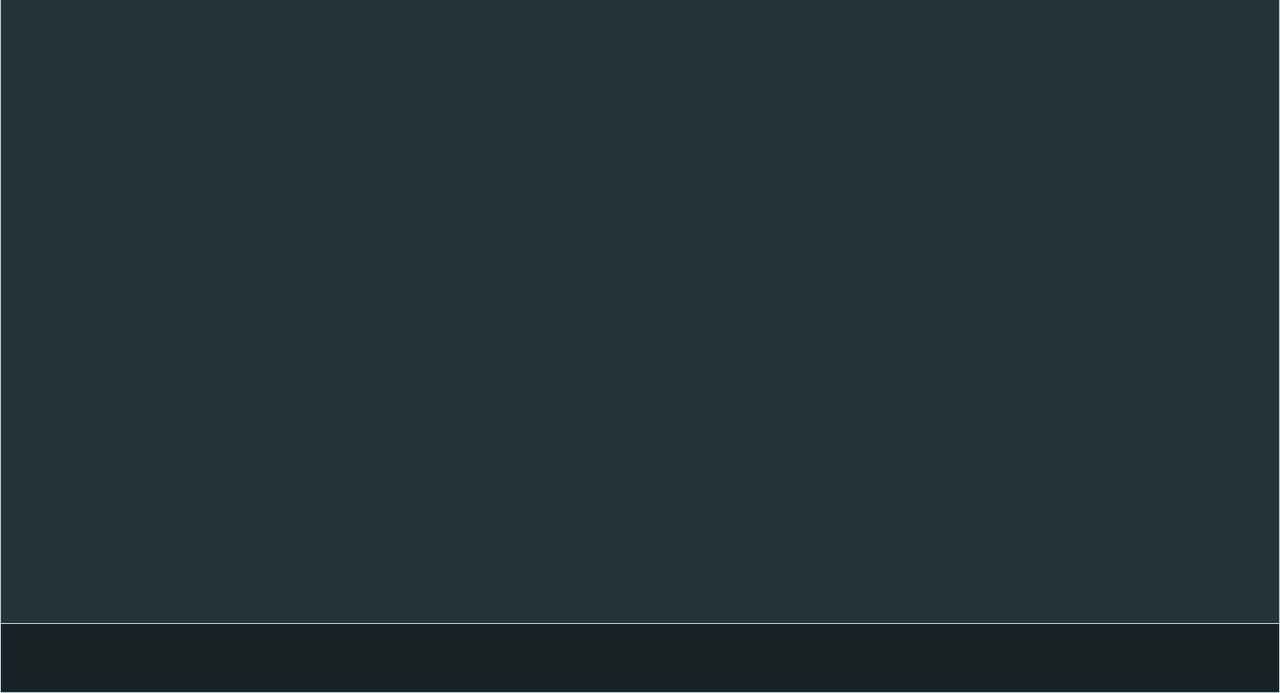
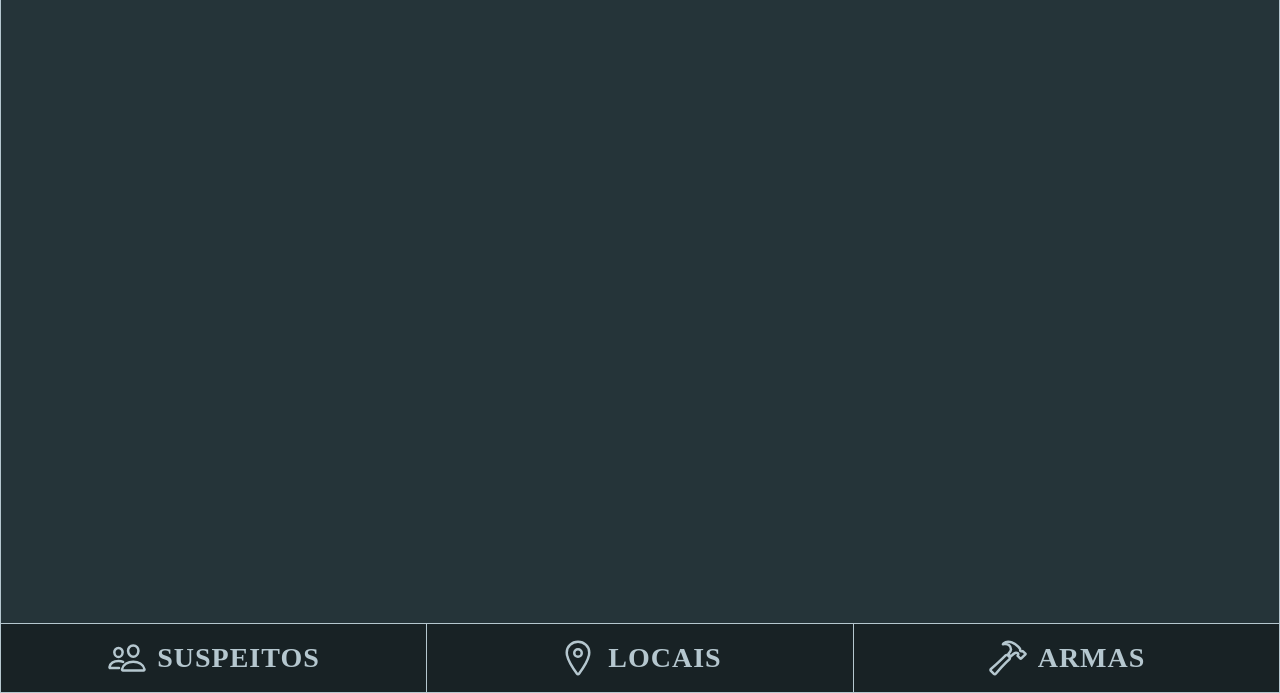
Before and after one commit to chippari/rastros-game-website, a plain HTML site: page index.html in a window 1280 px wide. Shown: the part 107-800 px from the top of the page. Drawn offline with nearby package versions, Linux system fonts and the light colour scheme; some packages are replaced by stand-ins of ours; a script that the page names is missing; a web font is replaced by a local one.

Commit message:
Atualizando o website.

```diff
--- a/css/styles.css
+++ b/css/styles.css
@@ -217,7 +217,6 @@
   justify-content: space-between;
 
   height: 7rem;
-  padding: 0 4.8rem;
 
   position: relative;
 
@@ -225,11 +224,149 @@
   border: 0.1rem solid #b5c7cf;
 }
 
+/*===============================*/
+/* FOOTER SUSPECTS */
+/*===============================*/
+
 .suspects-container {
+  height: 7rem;
+  width: calc(100% / 3);
+
+  display: flex;
+  align-items: center;
+  justify-content: center;
+
+  border-right: 0.1rem solid #b5c7cf;
+  padding: 0 4.8rem;
 }
 
-.locals-container {
+.suspects-container:hover,
+.suspects-container:active {
+  background-color: #253439;
+  border-top: 0.1rem solid #b5c7cf;
+  border-bottom: 0.1rem solid #b5c7cf;
 }
 
-.guns-container {
+.btn-open-suspects,
+.btn-close-suspects {
+  background: none;
+  border: none;
+  padding: 0;
+  cursor: pointer;
+
+  display: flex;
+  align-items: center;
+  justify-content: center;
+  gap: 1rem;
 }
+
+.icon-suspects {
+  font-size: 4rem;
+  color: #b5c7cf;
+}
+
+.btn-title-suspects {
+  font-size: 2.8rem;
+  font-family: 'Ibarra Real Nova', serif;
+  font-weight: 700;
+  letter-spacing: 0.1rem;
+  text-transform: uppercase;
+  color: #b5c7cf;
+}
+
+/*===============================*/
+/* FOOTER LOCALS */
+/*===============================*/
+
+.locals-container {
+  height: 7rem;
+  width: calc(100% / 3);
+
+  display: flex;
+  align-items: center;
+  justify-content: center;
+}
+
+.locals-container:hover,
+.locals-container:active {
+  background-color: #253439;
+  border-top: 0.1rem solid #b5c7cf;
+  border-bottom: 0.1rem solid #b5c7cf;
+}
+
+.btn-open-locals,
+.btn-close-locals {
+  background: none;
+  border: none;
+  padding: 0;
+  cursor: pointer;
+
+  display: flex;
+  align-items: center;
+  justify-content: center;
+  gap: 1rem;
+}
+
+.icon-locals {
+  font-size: 4rem;
+  color: #b5c7cf;
+}
+
+.btn-title-locals {
+  font-size: 2.8rem;
+  font-family: 'Ibarra Real Nova', serif;
+  font-weight: 700;
+  letter-spacing: 0.1rem;
+  text-transform: uppercase;
+  color: #b5c7cf;
+}
+
+/*===============================*/
+/* FOOTER WEAPONS */
+/*===============================*/
+
+.weapons-container {
+  height: 7rem;
+  width: calc(100% / 3);
+
+  display: flex;
+  align-items: center;
+  justify-content: center;
+
+  border-left: 0.1rem solid #b5c7cf;
+  padding: 0 4.8rem;
+}
+
+.weapons-container:hover,
+.weapons-container:active {
+  background-color: #253439;
+  border-top: 0.1rem solid #b5c7cf;
+  border-bottom: 0.1rem solid #b5c7cf;
+}
+
+.btn-open-weapons,
+.btn-close-weapons {
+  background: none;
+  border: none;
+  padding: 0;
+  cursor: pointer;
+
+  display: flex;
+  align-items: center;
+  justify-content: center;
+  gap: 1rem;
+}
+
+.icon-weapons {
+  font-size: 4rem;
+  color: #b5c7cf;
+}
+
+.btn-title-weapons {
+  font-size: 2.8rem;
+  font-family: 'Ibarra Real Nova', serif;
+  font-weight: 700;
+  letter-spacing: 0.1rem;
+  text-transform: uppercase;
+  color: #b5c7cf;
+}
--- a/index.html
+++ b/index.html
@@ -1,5 +1,5 @@
 <!DOCTYPE html>
-<html lang="en">
+<html lang="pt-br">
   <head>
     <meta charset="UTF-8" />
     <meta http-equiv="X-UA-Compatible" content="IE=edge" />
@@ -108,9 +108,42 @@
       <section class="section-game"></section>
     </main>
     <footer class="footer">
-      <div class="suspects-container"></div>
-      <div class="locals-container"></div>
-      <div class="gun-containers"></div>
+      <div class="suspects-container">
+        <button
+          class="btn-open-suspects"
+          id="open-suspects-btn"
+          aria-label="open suspects"
+          aria-expanded="false"
+          aria-controls="suspects"
+        >
+          <ion-icon name="people-outline" class="icon-suspects"></ion-icon>
+          <h1 class="btn-title-suspects">Suspeitos</h1>
+        </button>
+      </div>
+      <div class="locals-container">
+        <button
+          class="btn-open-locals"
+          id="open-locals-btn"
+          aria-label="open locals"
+          aria-expanded="false"
+          aria-controls="locals"
+        >
+          <ion-icon name="location-outline" class="icon-locals"></ion-icon>
+          <h1 class="btn-title-locals">Locais</h1>
+        </button>
+      </div>
+      <div class="weapons-container">
+        <button
+          class="btn-open-weapons"
+          id="open-weapons-btn"
+          aria-label="open weapons"
+          aria-expanded="false"
+          aria-controls="weapons"
+        >
+          <ion-icon name="hammer-outline" class="icon-weapons"></ion-icon>
+          <h1 class="btn-title-weapons">Armas</h1>
+        </button>
+      </div>
     </footer>
   </body>
 </html>
```
